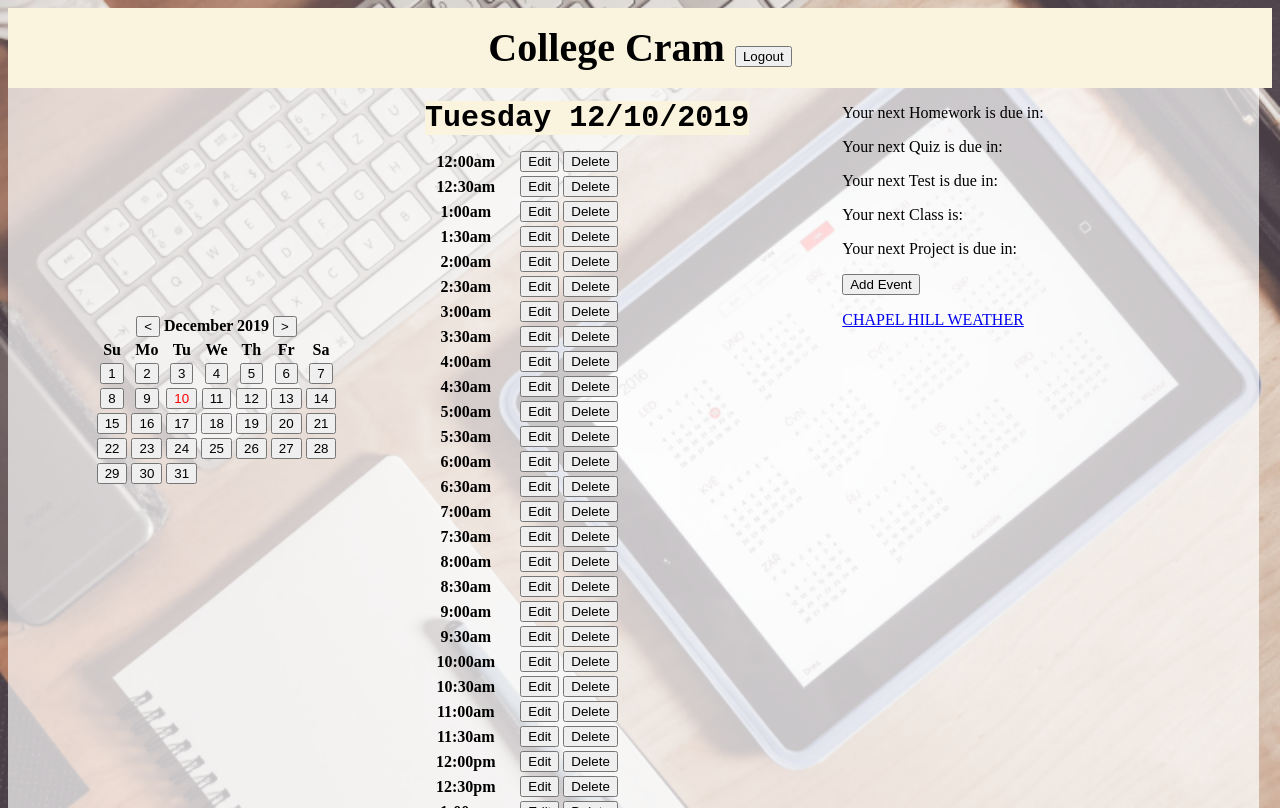
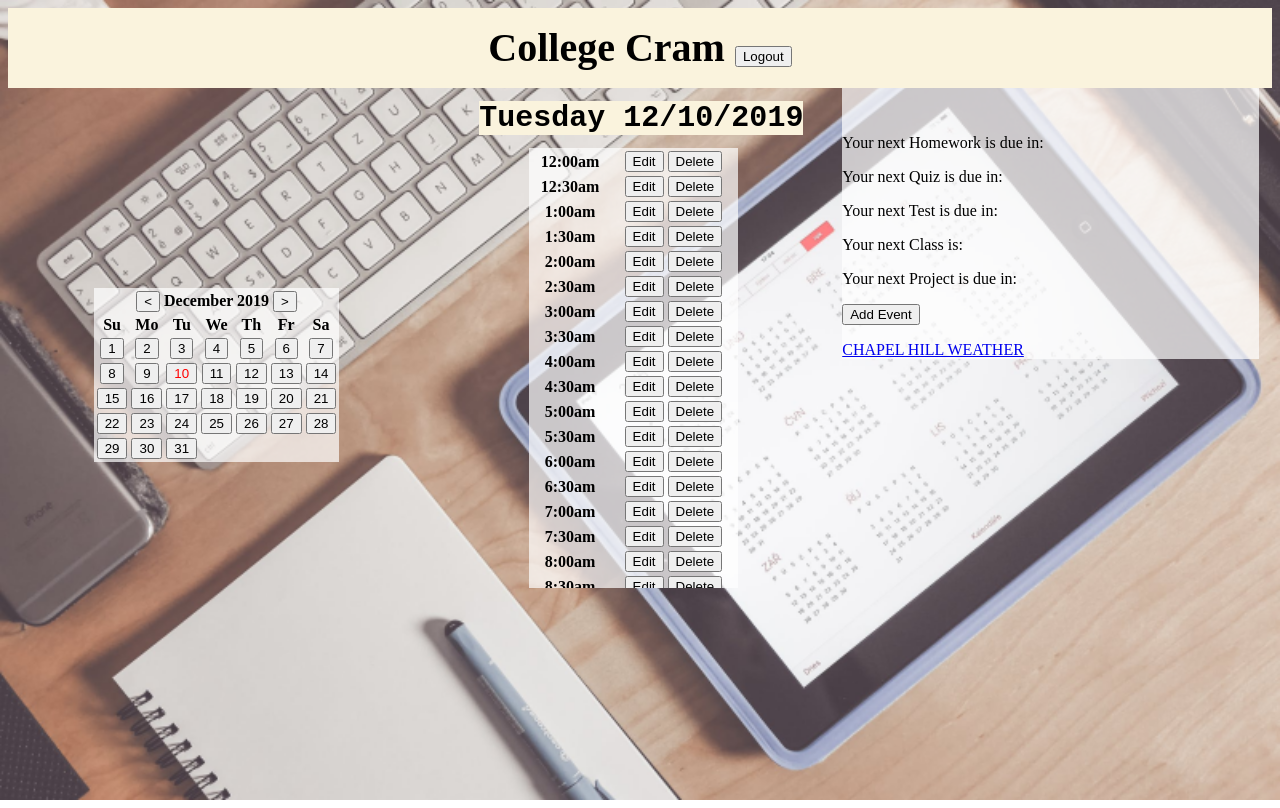
Before and after one commit to MajoretteKay/NullPointerException, a website with bundled scripts: page main.html in a window 1280 px wide. Built offline with nearby package versions, Linux system fonts and the light colour scheme; some packages are replaced by stand-ins of ours; no server answers; a script that the page names is missing.

Commit message:
added more CS

```diff
--- a/calendar.css
+++ b/calendar.css
@@ -19,6 +19,8 @@ h {
     font-size: 30px;
     font-family: 'Courier New', Courier, monospace;
     font-weight: 900;
+    margin-left: 13%;
+    margin-right: auto;
 }
 
 
@@ -75,32 +77,37 @@ body {
 }
 
 #dayView {
-    height: 720px;
+    max-height: 500px;
     width: 33%;
     overflow-y: auto;
     float: left;
+}
+
+#dayView table {
+    margin-left: auto;
+    margin-right: auto;
+    height: 720px;
+    width: 50%;
     background-color: rgb(255, 255, 255, .7);
 }
 
-#dayView table {
-    height: 720px;
-    width: 50%;
-    float: center;
-    overflow-y: auto;
-}
-
 #calendar {
-    height: 720px;
+    max-height: 500px;
     float: left;
     Width: 33%;
     display: block;
+    padding-top: 200px;
+
+}
+
+#calendar table {
     background-color: rgb(255, 255, 255, .7);
-
 }
 
 #weekly {
     float: left;
-    height: 720px;
+    max-height: 500px;
     width: 33%;
     background-color: rgb(255, 255, 255, .7);
+    padding-top: 30px;
 }
--- a/script.js
+++ b/script.js
@@ -83,7 +83,7 @@ export function renderCal() {
     }
     } // change to buttons
     let calendar = `<div id="calendar">
-    <table align="center" style="padding-top: 225px;">
+    <table align="center">
     <tr>
       <th colspan="7"><button class="shift" value="${prev}"> < </button>  ${remonth}  ${year}  <button class="shift" value="${next}"> > </button></th>
     </tr>
```
